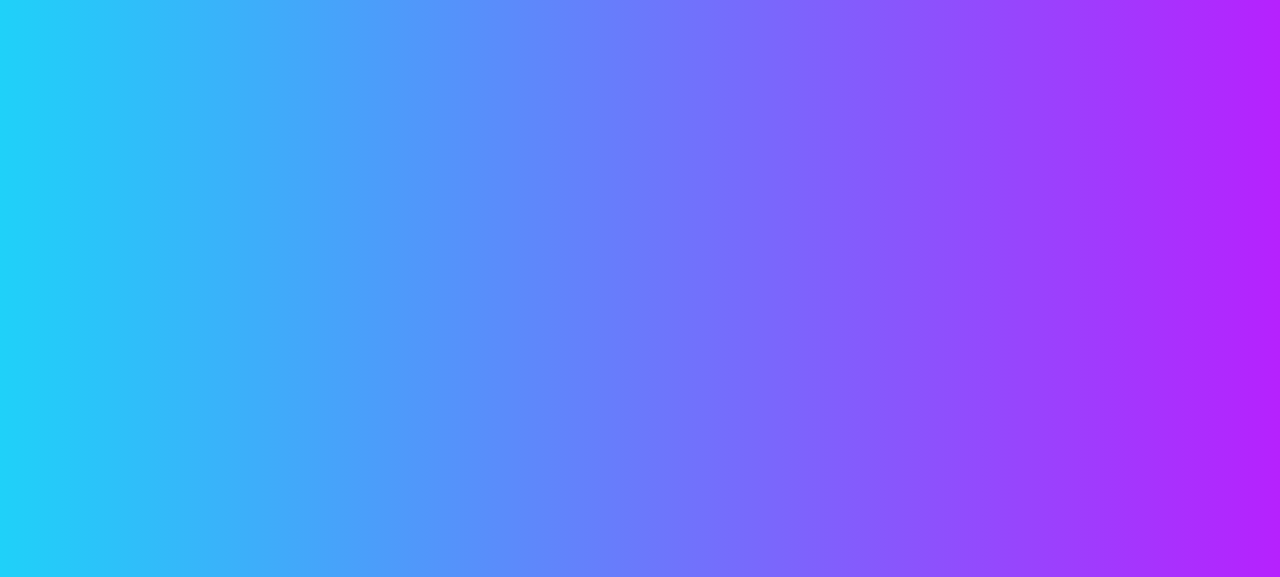
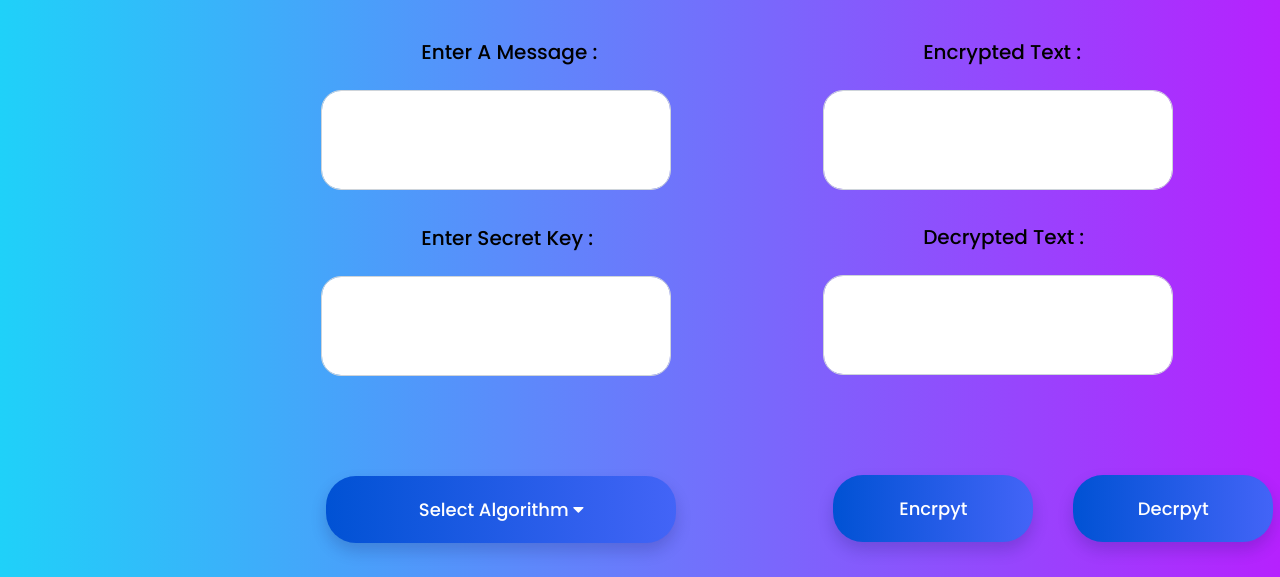
Before and after one commit to harshavallamkonda/CNS-Project, a website: page public/encrypt.html in a window 1280 px wide. Shown: the part 223-800 px from the top of the page. Drawn offline with nearby package versions, Linux system fonts and the light colour scheme.

Commit message:
Added Fixation

```diff
--- a/public/encrypt.html
+++ b/public/encrypt.html
@@ -1,6 +1,7 @@
 <!DOCTYPE html>
 <html lang="en">
 <head>
+  <link rel="stylesheet" href="https://cdnjs.cloudflare.com/ajax/libs/font-awesome/4.7.0/css/font-awesome.min.css">
     <link rel="preconnect" href="https://fonts.googleapis.com">
 <link rel="preconnect" href="https://fonts.gstatic.com" crossorigin>
 <link href="https://fonts.googleapis.com/css2?family=Poppins:ital,wght@0,500;0,700;1,100;1,200;1,300&display=swap" rel="stylesheet">
@@ -10,7 +11,9 @@
     <meta http-equiv="X-UA-Compatible" content="IE=edge">
     <meta name="viewport" content="width=device-width, initial-scale=1.0">
     <title>CryptoLuck</title>
+
 </head>
+
 <body>
 
     <nav class="navbar navbar-dark bg-dark">
@@ -44,8 +47,72 @@
       </nav>
 
       <h1 class="navbar-text">CRY<span class="gr">PTO</span>LUCK</h1>
+      <div class="aparent">
+        <div class="formclass">
+          <form>
+            <div class="row g-3 align-items-center form1">
+              <div class="col-auto">
+                <label for="textArea" class="col-form-label labeltxt">Enter A Message : </label>
+              </div>
+              <div class="col-auto">
+                <input type="text" id="textArea" class="form-control" aria-describedby="passwordHelpInline">
+              </div>
+              <div class="col-auto">
+              </div>
+            </div>
+            <div class="row g-3 align-items-center form1">
+              <div class="col-auto">
+                <label for="textArea" class="col-form-label labeltxt">Enter Secret Key : </label>
+              </div>
+              <div class="col-auto">
+                <input type="text" id="textArea" class="form-control" aria-describedby="passwordHelpInline">
+              </div>
+              <div class="col-auto">
+              </div>
+            </div>
 
+            <div class="dropsection">
+              <button class="dropdownbutton "></i>Select Algorithm
+                <i class="fa fa-caret-down"></i>
+                <div class="dropdown-content">
+                  <a href="#">Link 1</a>
+                  <a href="#">Link 2</a>
+                  <a href="#">Link 3</a>
+                </div>
+              </button>
+            </div>
+          </form>
+        </div>
+        <div class="formclass">
+          <form>
+            <div class="row g-3 align-items-center form1">
+              <div class="col-auto">
+                <label for="textArea" class="col-form-label labeltxt">Encrypted Text : </label>
+              </div>
+              <div class="col-auto">
+                <input type="text" id="textArea" class="form-control" aria-describedby="passwordHelpInline">
+              </div>
+              <div class="col-auto">
+              </div>
+            </div>
+            <div class="row g-3 align-items-center form1">
+              <div class="col-auto">
+                <label for="textArea" class="col-form-label labeltxt">Decrypted Text : </label>
+              </div>
+              <div class="col-auto">
+                <input type="text" id="textArea" class="form-control" aria-describedby="passwordHelpInline">
+              </div>
+              <div class="col-auto">
+              </div>
+            </div>
 
+            <div class="clickable">
+              <button class="encrpyt"></i>Encrpyt</button>
+              <button class="encrpyt"></i>Decrpyt</button>
+            </div>
+          </form>
+        </div>
+      </div>
+</body>
 
-</body>
 </html>
--- a/public/style.css
+++ b/public/style.css
@@ -131,3 +131,102 @@ footer{
   text-align: center;
   font-family: 'Poppins',sans-serif;
 }
+
+.dropdownbutton {
+
+  font-size: 18px;
+  border: none;
+  outline: none;
+  color: white;
+  padding: 20px;
+  background-image: linear-gradient(to right,#0052D4, #4364F7);
+
+  font-family: 'Poppins',sans-serif; /* Important for vertical align on mobile phones */
+    /* Important for vertical align on mobile phones */
+}
+
+.dropdown-content {
+  display: none;
+  position: absolute;
+  background-color: #f9f9f9;
+  min-width: 160px;
+  box-shadow: 0px 8px 16px 0px rgba(0,0,0,0.2);
+  z-index: 1;
+}
+.dropdown-content a {
+  float: none;
+  color: rgb(245, 245, 245);
+  padding: 12px 16px;
+  text-decoration: none;
+  display: block;
+  text-align: left;
+}
+
+.dropdownbutton{
+  border-radius: 30px;
+  width: 350px;
+  box-shadow: 0px 8px 16px 0px rgba(14, 22, 90, 0.2);
+}
+
+
+.labeltxt{
+  padding-left: 100px;
+  font-family: 'Poppins';
+  font-size: 20px;
+  color: black;
+}
+
+.form1{
+  padding-top: 5%;
+  padding-left: 7%;
+  align-items: center;
+}
+
+.dropsection{
+  padding-top: 100px;
+  padding-left: 8%;
+}
+
+#textArea{
+  width: 350px;
+  height: 100px;
+  border-radius: 20px;
+}
+
+input[type=text]{
+  font-family: 'Poppins';
+  font-size: 20px;
+}
+
+.aparent{
+  display: inline-flex;
+  align-items: center;
+  margin-left: 30px;
+  padding-left: 20%;
+}
+
+.clickable{
+  padding-top: 100px;
+  padding-left: 5%;
+}
+
+.encrpyt{
+  font-size: 18px;
+  border: none;
+  margin-left: 20px;
+  margin-right: 20px;
+  outline: none;
+  color: white;
+  padding: 20px;
+  background-image: linear-gradient(to right,#0052D4, #4364F7);
+  border-radius: 30px;
+  width: 200px;
+  box-shadow: 0px 8px 16px 0px rgba(14, 22, 90, 0.2);
+  font-family: 'Poppins',sans-serif;
+}
+
+.clickable{
+  display: flex;
+  float: left;
+
+}
```
